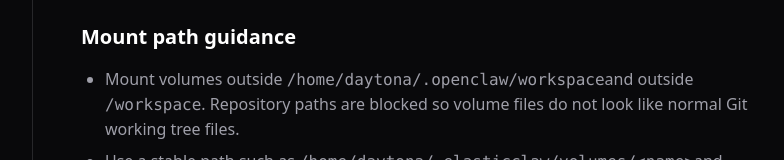
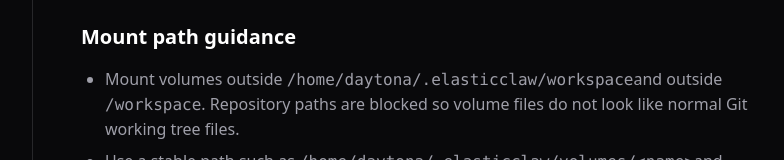
Before and after one commit to elasticclaw/elasticclaw.ai, a Next.js app: page /docs/workflow-volumes in a window 1280 px wide. Shown: the part 2393-2553 px from the top of the page, without its empty margins (207-991 px from the left). Built offline with nearby package versions, Linux system fonts and the light colour scheme.

Commit message:
Update src/app/docs/workflow-volumes/page.tsx
Co-authored-by: greptile-apps[bot] <165735046+greptile-apps[bot]@users.noreply.github.com>

```diff
--- a/src/app/docs/workflow-volumes/page.tsx
+++ b/src/app/docs/workflow-volumes/page.tsx
@@ -112,7 +112,7 @@ stages:
       <Section title="Mount path guidance">
         <ul className="list-disc pl-6 space-y-2">
           <li>
-            Mount volumes outside <code>/home/daytona/.openclaw/workspace</code>
+            Mount volumes outside <code>/home/daytona/.elasticclaw/workspace</code>
             and outside <code>/workspace</code>. Repository paths are blocked so
             volume files do not look like normal Git working tree files.
           </li>
```
